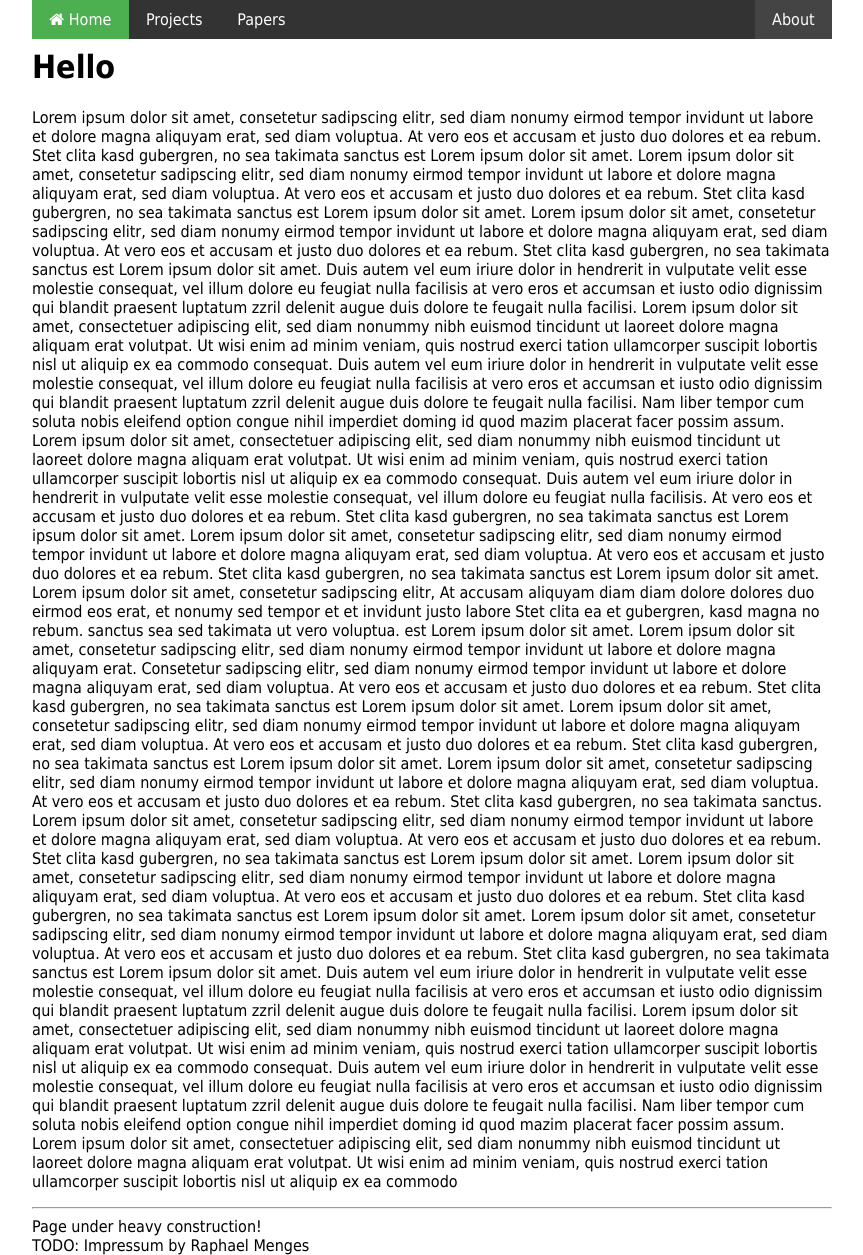
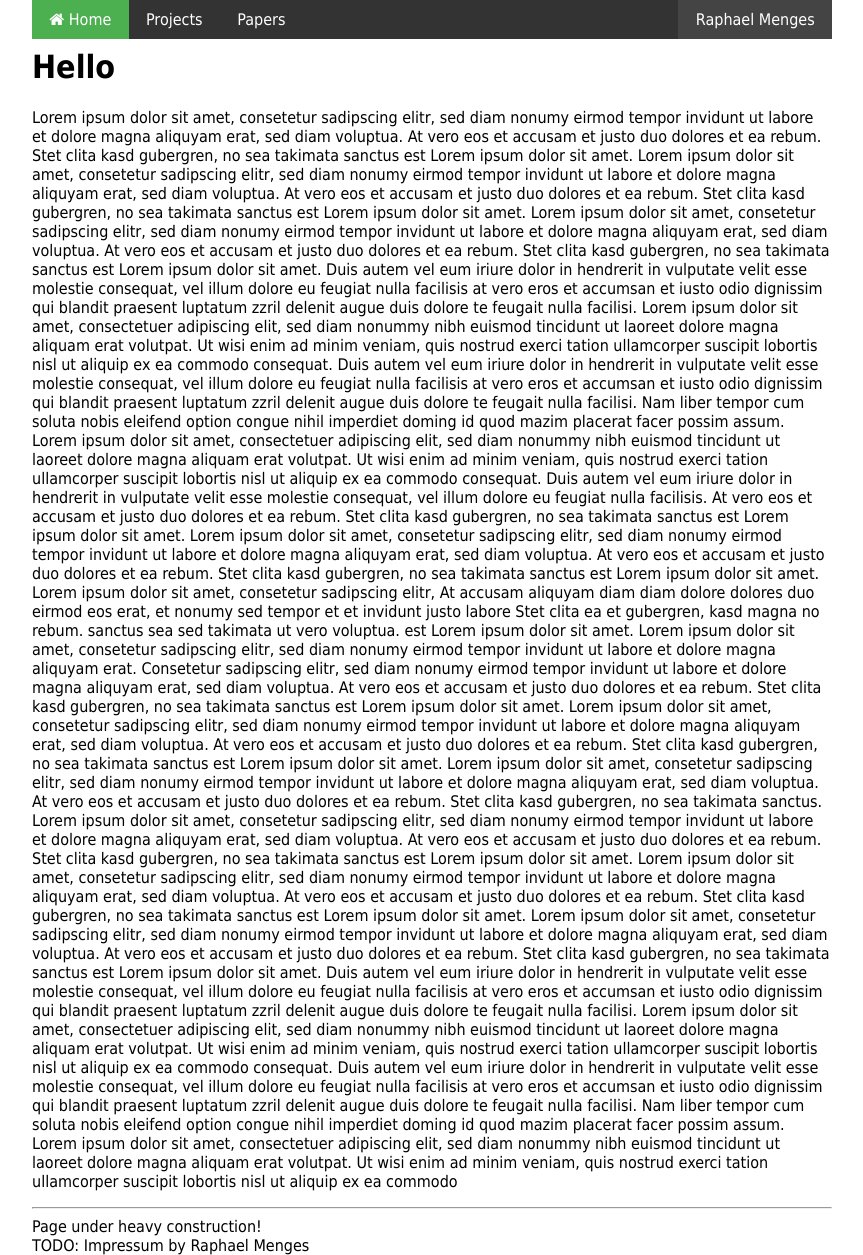
Before and after one commit to raphaelmenges/raphaelmenges.github.io, a Jekyll site: the page built from index.html, in a window 1280 px wide and 1255 px high. Shown: the whole window, without its empty margins (208-1071 px from the left). Built offline with Jekyll 4.4.1, drawn with Linux system fonts in a browser that asks for light colours.

Commit message:
Changed title of about to my name.

```diff
--- a/_layouts/default.html
+++ b/_layouts/default.html
@@ -20,7 +20,7 @@
 				<a {% if page.navigation == "papers" %} class="active" {% endif %} href="/papers">Papers</a>
 			</li>
 			<li class="about">
-				<a {% if page.navigation == "about" %} class="active" {% endif %} href="/about">About</a>
+				<a {% if page.navigation == "about" %} class="active" {% endif %} href="/about">Raphael Menges</a>
 			</li>
 		</nav>
 		<div class="content">
```
